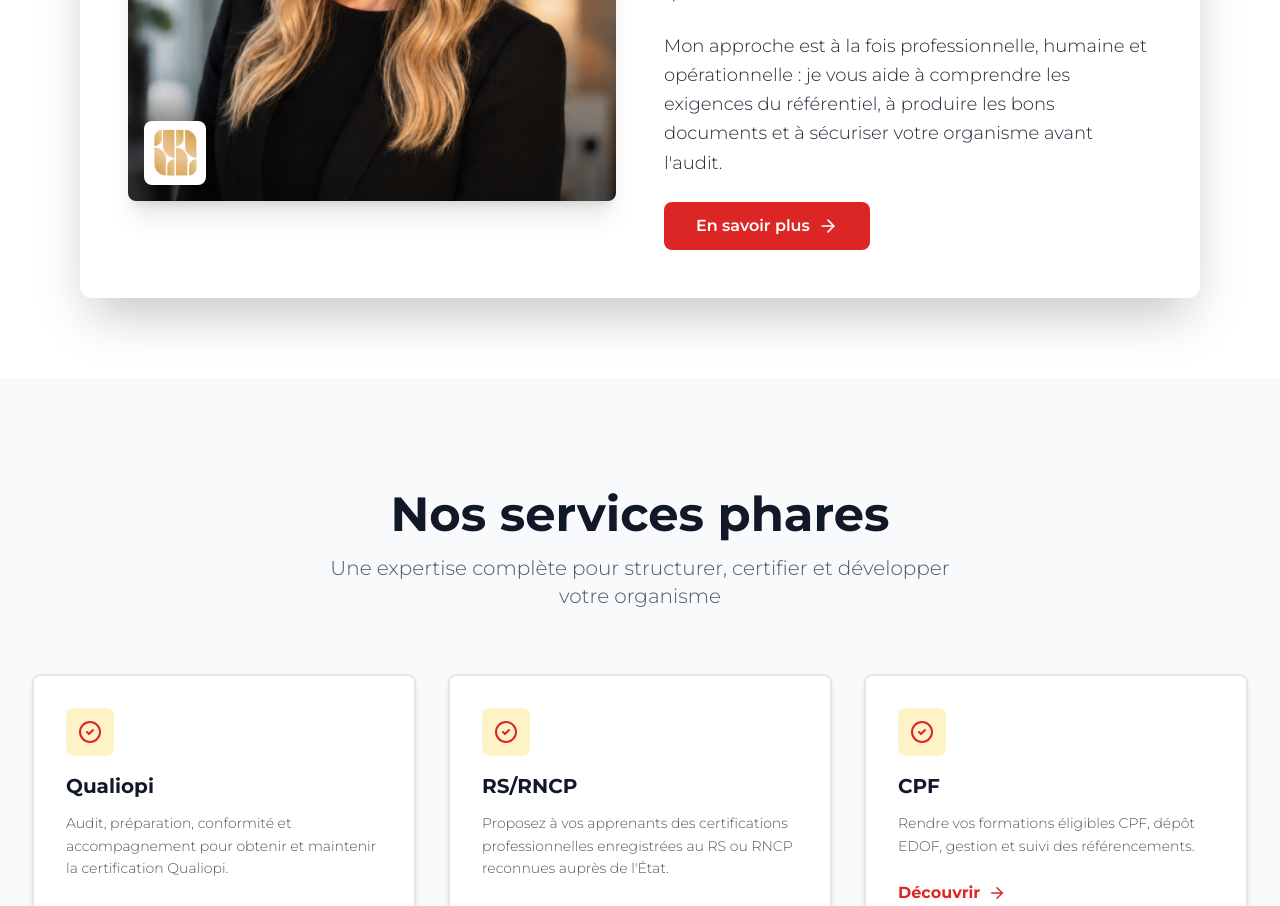
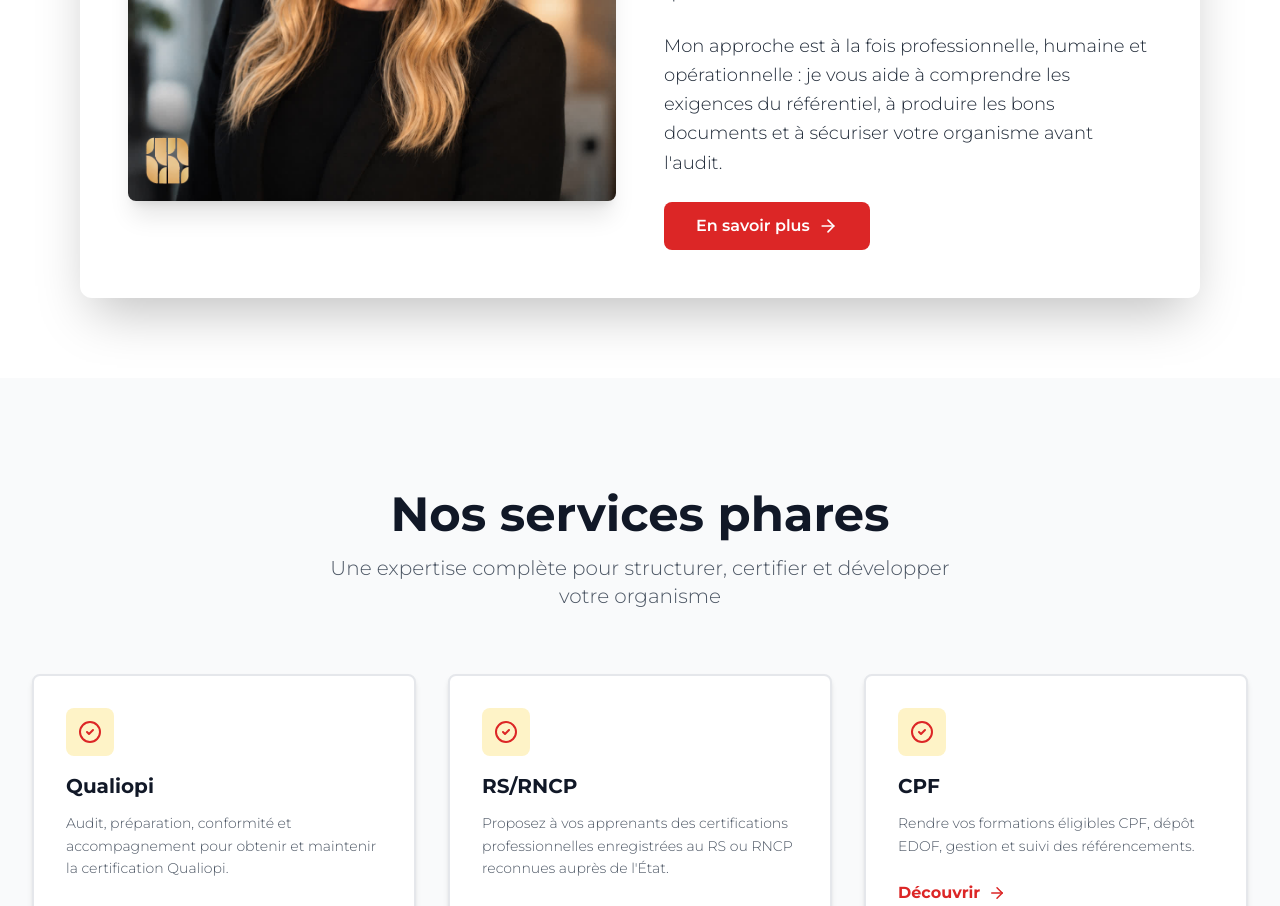
Before and after one commit to charlotteallex23/eden-qualite-conseil, a React (Vite) app: page / in a window 1280 px wide. Shown: the part 1200-2106 px from the top of the page. Built offline with nearby package versions, Linux system fonts and the light colour scheme.

Commit message:
fix: Remove white background from logo, keep transparent PNG

```diff
--- a/src/pages/Accueil.tsx
+++ b/src/pages/Accueil.tsx
@@ -122,7 +122,7 @@
                 />
               </div>
               {/* Logo bottom-left */}
-              <div className="absolute bottom-4 left-4 bg-white rounded-lg shadow-lg p-2">
+              <div className="absolute bottom-4 left-4">
                 <img
                   src={logo}
                   alt="Eden Conseil Qualité"
```
